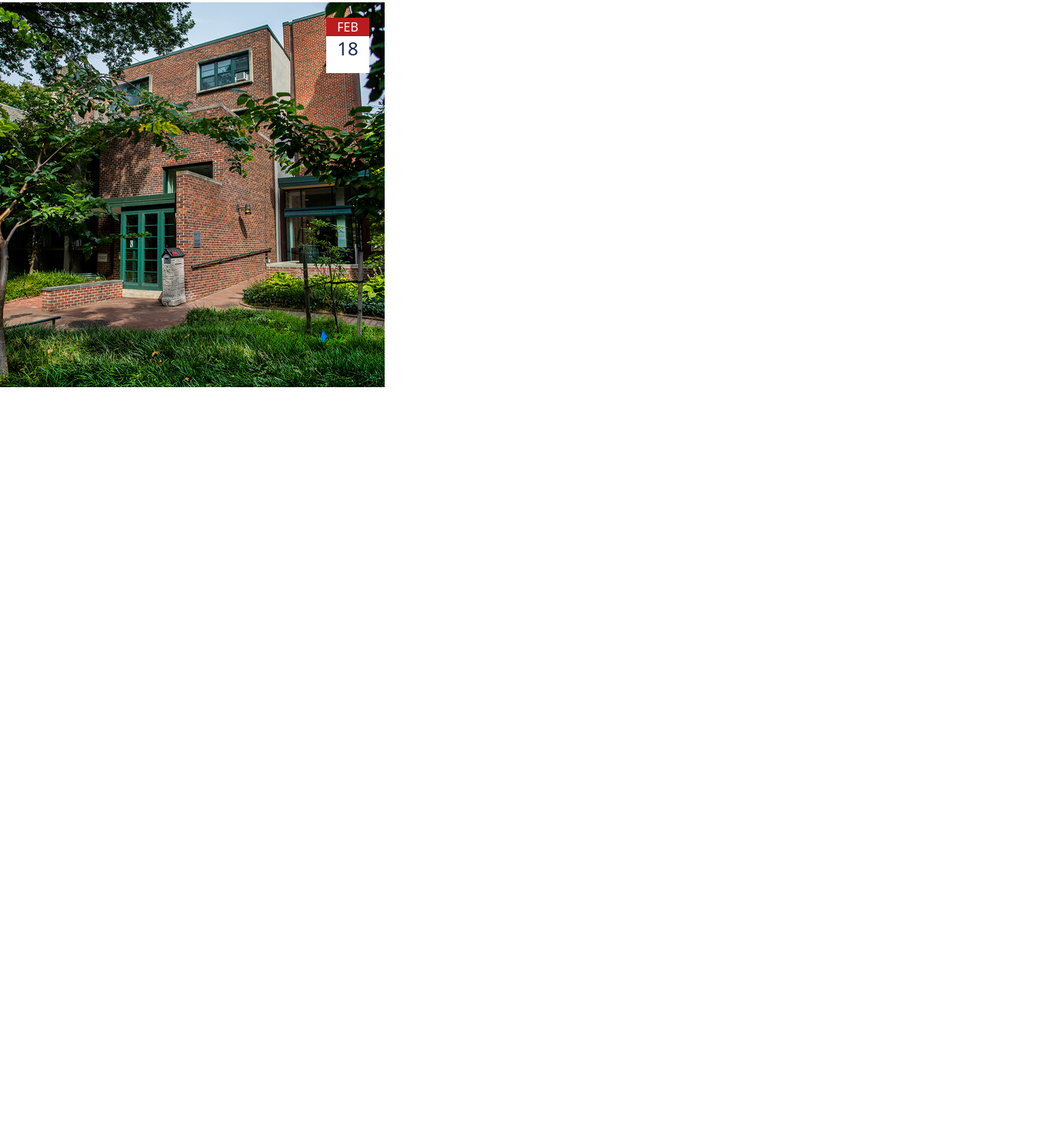
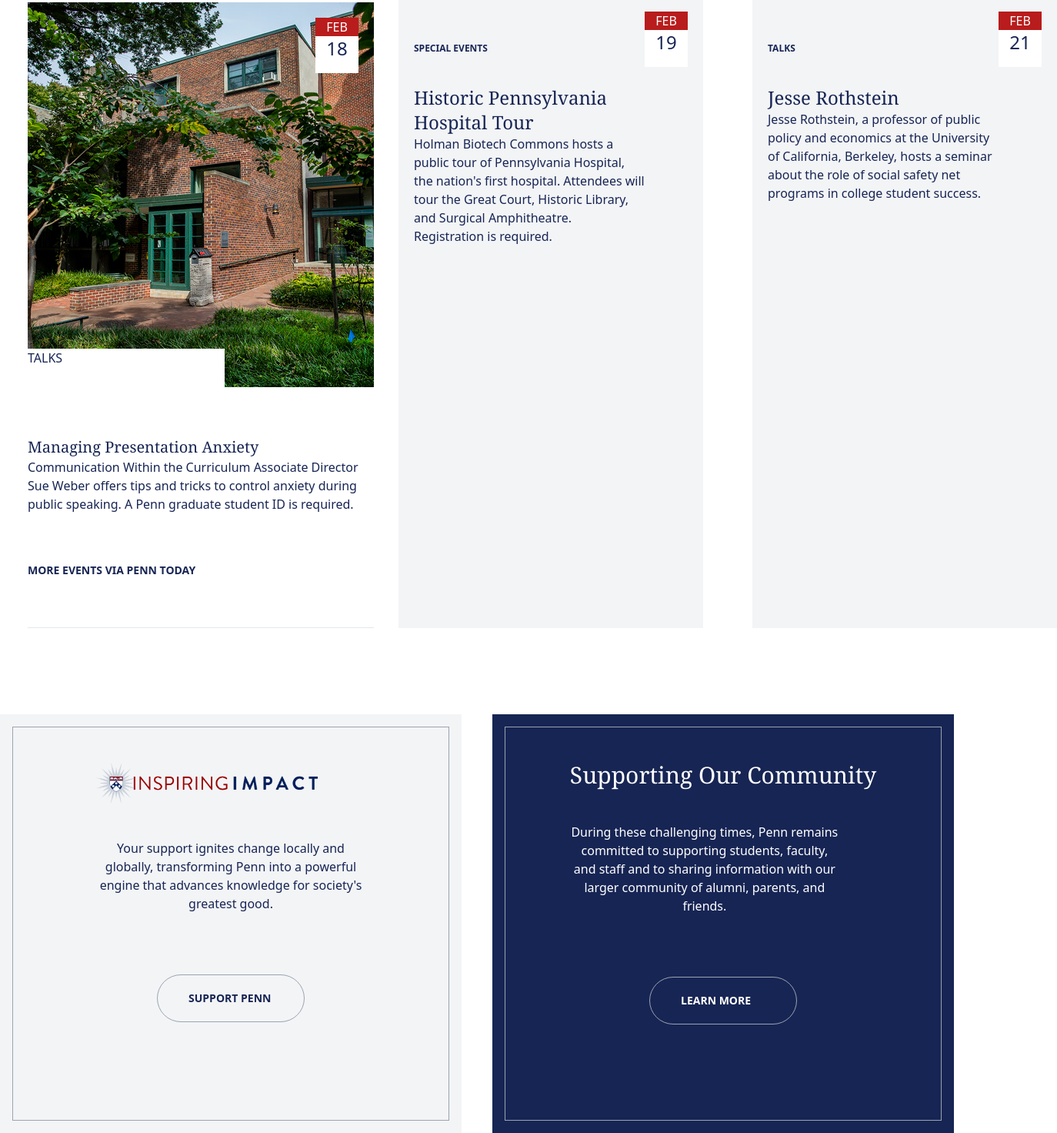
Before and after one commit to Utujevnan/gate22, a website: page index.html in a window 1280 px wide. Shown: the part 2688-4160 px from the top of the page at 77% size, 1374 px wide, since content can reach past the window. Before the commit the page ends 3191 px from the top, so only its background shows below. Drawn offline with nearby package versions, Linux system fonts and the light colour scheme.

Commit message:
more events via penn

```diff
--- a/index.html
+++ b/index.html
@@ -115,7 +115,7 @@
 
 
 
-            <div class="bg-[url('images/photo.jpeg')] h-[800px] w-full flex flex-col justify-center   ">
+            <div class="bg-[url('images/photo.jpeg')] h-[800px] w-full flex flex-col justify-center    ">
 
             <div class="w-[550px] bg-blue-950 text-white text-center px-2 py-6 flex flex-col items-center ml-10  ">
             <div class="border-[1px] border-gray-500">
@@ -129,18 +129,126 @@
 
             </div>
 
-            <div>
-             <div class="font-serif text-5xl text-blue-950 my-5 mt-20">Upcoming Events</div>
-             <div class="bg-[url('images/d.jpg')] w-[500px] h-[500px] flex justify-end">
-              <div class="m-5">
+            <div class="flex justify-around gap-8 mx-9">
+
+             <div >
+              <div class="font-serif text-5xl text-blue-950 my-5 mt-20">Upcoming Events</div>
+
+             <div class="bg-[url('images/d.jpg')] w-[450px] h-[500px]  flex justify-between ">
+
+              <div class="text-blue-950 bg-white w-64 h-32 mb-16 justify-self-end mt-[450px]">TALKS</div>
+
+              <div class="m-5 ">
+                <div class="bg-red-700 text-white w-14 text-center">FEB</div>
+
+                 <div class="text-blue-950 text-2xl bg-white w-14 h-12 text-center">18</div>
+
+               </div>
+
+
+
+            </div>
+
+            <a href="#" ><div class="hover:underline text-xl font-serif text-blue-950 mt-16">Managing Presentation Anxiety</div></a>
+            <div class="text-blue-950 w-[450px]">Communication Within the Curriculum Associate Director Sue Weber offers tips and tricks to control anxiety during public speaking. A Penn graduate student ID is required.</div>
+            <div class="text-blue-950 text-sm font-semibold my-16"> <a href="#">MORE EVENTS VIA PENN TODAY</a> </div>
+
+             <hr class="text-gray-500">
+            </div>
+
+            <div class="bg-gray-100 mt-36 py-4 px-5 w-[400px]  flex">
+             <div>
+            <div class="text-blue-950 text-xs font-semibold my-10 w-[300px] ">SPECIAL EVENTS</div>
+            <div class="text-2xl  text-blue-950 font-serif hover:underline"> <a href="#">Historic Pennsylvania Hospital Tour </a></div>
+
+
+            <div class="text-blue-950 w-[300px] ">Holman Biotech Commons hosts a public tour of Pennsylvania Hospital, the nation's first hospital. Attendees will tour the Great Court, Historic Library, and Surgical Amphitheatre. Registration is required.</div>
+             </div>
+            <div class="flex">
+             <div class="">
               <div class="bg-red-700 text-white w-14 text-center">FEB</div>
 
-             <div class="text-blue-950 text-2xl bg-white w-14 h-12 text-center">18</div>
+                 <div class="text-blue-950 text-2xl bg-white w-14 h-12 text-center">19</div>
+
+                 </div>
+                 </div>
+
             </div>
+             <hr class="text-gray-600">
+             <div class="bg-gray-100 py-4 mt-36 px-5 w-[400px]  flex">
+              <div>
+             <div class="text-blue-950 text-xs font-semibold my-10 w-[300px] ">TALKS</div>
+             <div class="text-2xl  text-blue-950 font-serif hover:underline"> <a href="#">Jesse Rothstein </a></div>
+
+
+             <div class="text-blue-950 w-[300px] ">Jesse Rothstein, a professor of public policy and economics at the University of California, Berkeley, hosts a seminar about the role of social safety net programs in college student success.</div>
+              </div>
+             <div class="flex">
+              <div class="">
+               <div class="bg-red-700 text-white w-14 text-center">FEB</div>
+
+                  <div class="text-blue-950 text-2xl bg-white w-14 h-12 text-center">21</div>
+
+                  </div>
+                  </div>
+
+             </div>
+
             </div>
 
 
+            <div class="flex gap-10">
+
+              <div class="bg-gray-100 w-[600px]  flex justify-center mt-28">
+                <div class="text-center py-11 border-[1px] border-gray-400  w-[580px] m-4 flex justify-center  ">
+                  <div>
+                  <a href="#"><img src="images/Inspiring-Impact-Campaign-Logo.png" alt="inspiring impact logo" class="w-72"></a>
+                 <div class="text-blue-950 w-[350px] text-center mt-11">Your support ignites change locally and globally, transforming Penn into a powerful engine that advances knowledge for society's greatest good.</div>
+                 <div class="text-blue-950 font-semibold border-[1.5px] w-48 border-gray-400 text-sm  text-center  py-5 pl-10 rounded-full my-20 flex justify-self-center  hover:bg-blue-950 hover:text-white"><button>SUPPORT PENN</button></div>
+               </div>
+
+                </div>
+
+              </div>
+
+
+              <div class="bg-blue-950 w-[600px]  flex justify-center mt-28">
+
+
+                <div class="text-center py-11 border-[1px] border-gray-400  w-[580px] m-4 flex justify-center ">
+                  <div class="">
+                  <div class="text-3xl text-white font-serif hover:underline">
+                  <a href="#">Supporting Our Community</a>
+                </div>
+                 <div class=" w-[350px] text-center mt-11 text-white">During these challenging times, Penn remains committed to supporting students, faculty, and staff and to sharing information with our larger community of alumni, parents, and friends.</div>
+                 <div class=" font-semibold border-[1.5px] w-48 border-gray-400 text-sm text-white  text-center  py-5 pl-10 rounded-full my-20 flex justify-self-center  hover:bg-white hover:text-red-950"><button>LEARN MORE</button></div>
+                </div>
+               </div>
+
+                </div>
+
+              </div>
+
+
+
+
+
+
+
+
+
+
             </div>
+
+
+
+
+
+
+
+
+
+
 </body>
 
 </html>
```
Also changed, not shown: images/Inspiring-Impact-Campaign-Logo.png (added).
